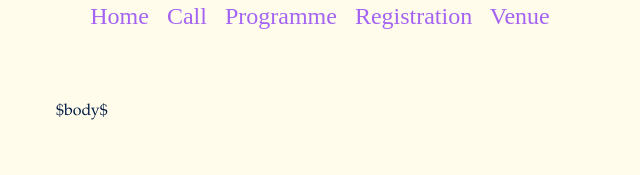
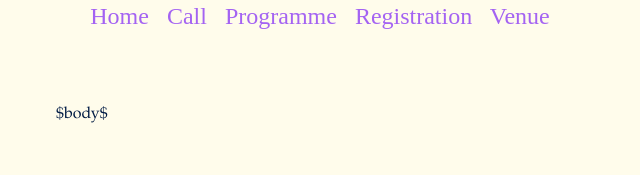
Before and after one commit to patrl/selectionfest, a website: page templates/default.html in a window 1280 px wide. Shown: the part 777-952 px from the top of the page, 320-960 px from the left. Drawn offline with nearby package versions, Linux system fonts and the light colour scheme; files whose address does not match are found by name.

Commit message:
minor adjustments

```diff
--- a/templates/default.html
+++ b/templates/default.html
@@ -8,7 +8,7 @@
         <link rel="stylesheet" href="/css/tachyons.min.css" />
         <script src="/js/jquery.slim.min.js"></script>
     </head>
-    <body class="bg-washed-yellow">
+    <body class="bg-washed-yellow ma0">
         <div class="vh-75 w-100 cover bg-center" style="background:url(./images/fernsehturm.jpg);">
         </div>
         <div class="measure-wide center pt4 ph2 pb5 mw100">
@@ -32,7 +32,7 @@
                     &nbsp;
                 </nav>
             </header>
-            <div class="pt2 pt4-ns garamond navy">
+            <div class="pt2 pt4-ns garamond navy lh-copy measure">
                 $body$
             </div>
         </div>
```
